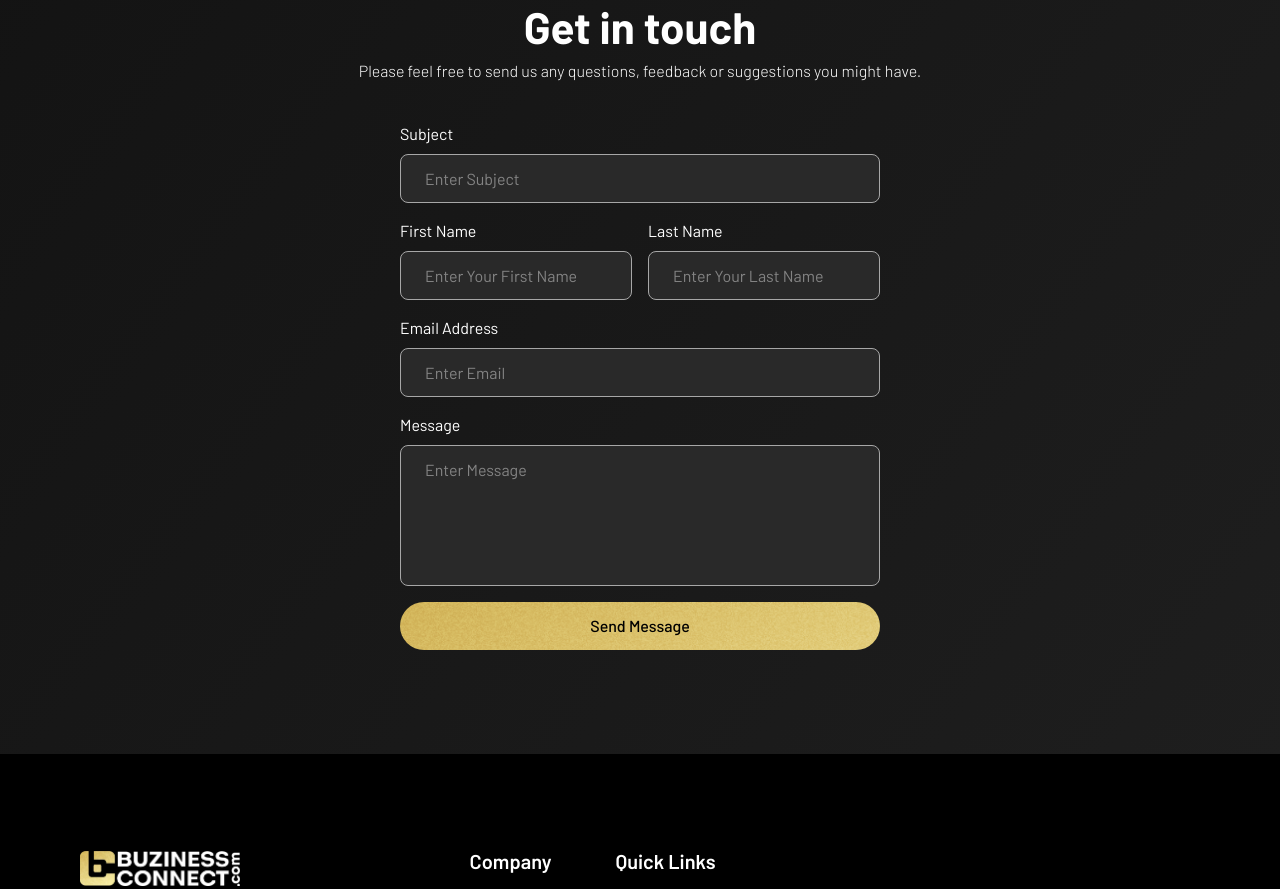
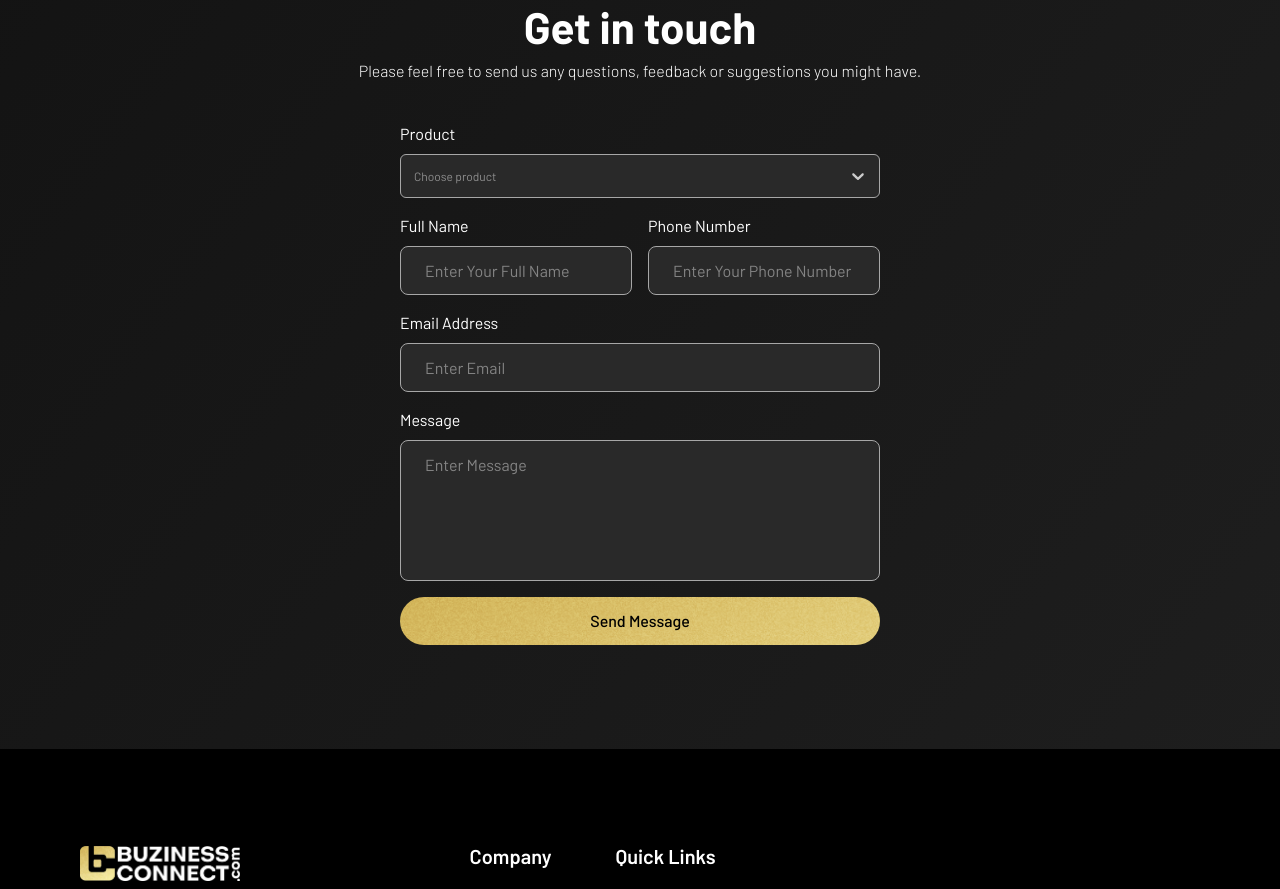
Before and after one commit to XyvinTech/Xcard, a React (Vite) app: page /products/membership in a window 1280 px wide. Shown: the part 4720-5609 px from the top of the page. Built offline with nearby package versions, Linux system fonts and the light colour scheme.

Commit message:
#modification

```diff
--- a/package.json
+++ b/package.json
@@ -20,7 +20,8 @@
     "react-dom": "^18.3.1",
     "react-hook-form": "^7.53.2",
     "react-multi-carousel": "^2.8.5",
-    "react-router-dom": "^6.26.2"
+    "react-router-dom": "^6.26.2",
+    "react-select": "^5.10.0"
   },
   "devDependencies": {
     "@eslint/js": "^9.11.1",
--- a/src/components/GetInTouch.jsx
+++ b/src/components/GetInTouch.jsx
@@ -4,6 +4,7 @@ import StyledButton from "../ui/StyledButton";
 import { Controller, useForm } from "react-hook-form";
 import { sendEmail } from "../api/sendEmail";
 import { useNavigate } from "react-router-dom";
+import StyledSelect from "../ui/StyledSelect";
 
 const GetInTouch = () => {
   const navigate = useNavigate();
@@ -43,13 +44,35 @@ const GetInTouch = () => {
           <Grid item md={12} xs={12}>
             <>
               {" "}
-              <Typography mb={1}>Subject</Typography>
+              <Typography mb={1}>Product</Typography>
               <Controller
                 name="subject"
                 control={control}
                 defaultValue=""
                 render={({ field }) => (
-                  <StyledInput placeholder="Enter Subject" {...field} />
+                  <StyledSelect
+                    options={[
+                      { value: "Digital Profiles", label: "Digital Profiles" },
+                      {
+                        value: "NFC Business Card",
+                        label: "NFC Business Card",
+                      },
+                      {
+                        value: "Digital Catalogue",
+                        label: "Digital Catalogue",
+                      },
+                      {
+                        value: "Digital Restaurant Menu",
+                        label: "Digital Restaurant Menu",
+                      },
+                      {
+                        value: "Membership Management System",
+                        label: "Membership Management System",
+                      },
+                    ]}
+                    placeholder="Choose product"
+                    {...field}
+                  />
                 )}
               />
             </>
@@ -57,26 +80,29 @@ const GetInTouch = () => {
           <Grid item md={6} xs={12}>
             <>
               {" "}
-              <Typography mb={1}>First Name</Typography>{" "}
+              <Typography mb={1}>Full Name</Typography>{" "}
               <Controller
-                name="firstName"
+                name="fullName"
                 control={control}
                 defaultValue=""
                 render={({ field }) => (
-                  <StyledInput placeholder="Enter Your First Name" {...field} />
+                  <StyledInput placeholder="Enter Your Full Name" {...field} />
                 )}
               />
             </>
           </Grid>
           <Grid item md={6} xs={12}>
             <>
-              <Typography mb={1}>Last Name</Typography>{" "}
+              <Typography mb={1}>Phone Number</Typography>{" "}
               <Controller
-                name="lastName"
+                name="phone"
                 control={control}
                 defaultValue=""
                 render={({ field }) => (
-                  <StyledInput placeholder="Enter Your Last Name" {...field} />
+                  <StyledInput
+                    placeholder="Enter Your Phone Number"
+                    {...field}
+                  />
                 )}
               />
             </>{" "}
--- a/src/pages/Shop.jsx
+++ b/src/pages/Shop.jsx
@@ -20,9 +20,9 @@ const Shop = () => {
   const { pathname } = useLocation();
   const mainContent = {
     image: header,
-    title: "Upgrade to Smart Business Cards",
+    title: "Connect Your Team,Connect with Clients",
     subtitle:
-      "Say goodbye to manual contact entry. Tap, share, and connect seamlessly.",
+      "Streamline team collaboration and communication.",
 
     button: "Buy Now",
   };
--- a/src/ui/Navbar.jsx
+++ b/src/ui/Navbar.jsx
@@ -78,6 +78,8 @@ function Navbar() {
           <Box
             component={"img"}
             src={logo}
+            sx={{ cursor: "pointer" }}
+            onClick={() => navigate("/")}
             alt="logo"
             width={"160px"}
             height={"36px"}
@@ -239,6 +241,8 @@ function Navbar() {
           <Box
             component={"img"}
             display={{ xs: "flex", md: "none" }}
+            sx={{ cursor: "pointer" }}
+            onClick={() => navigate("/")}
             src={logo}
             alt="logo"
             width={"160px"}
--- /dev/null
+++ b/src/ui/StyledSelect.jsx
@@ -0,0 +1,81 @@
+import React from "react";
+import Select from "react-select";
+import Box from "@mui/material/Box";
+
+const StyledSelect = ({
+  placeholder,
+  isDisabled,
+  options,
+  onChange,
+  value,
+  isMulti,
+}) => {
+  const customStyles = {
+    control: (provided, state) => ({
+      ...provided,
+      height: "auto",
+      padding: "3px",
+      border: "1px solid #A7A7A7",
+      borderRadius: "6px",
+      backgroundColor: "#292929",
+      color: "#000000",
+      boxShadow: state.isFocused ? "0 0 0 2px #fff" : "none",
+      cursor: "pointer",
+      "&:hover": {
+        borderColor: "#A7A7A7",
+      },
+    }),
+    indicatorSeparator: (provided) => ({
+      ...provided,
+      display: "none",
+    }),
+    option: (provided, state) => ({
+      ...provided,
+      backgroundColor: state.isFocused ? "#000" : "transparent",
+      color: state.isFocused ? "#ffffff" : "#fff",
+      cursor: "pointer",
+      ":active": {
+        backgroundColor: "#000",
+      },
+    }),
+    menu: (provided) => ({
+      ...provided,
+      position: "absolute",
+      backgroundColor: "#292929",
+      color: "#ffffff",
+      fontSize: "12px",
+
+      zIndex: 1000,
+    }),
+    singleValue: (provided) => ({
+      ...provided,
+      color: isDisabled ? "#a0a0a0" : "#fff",
+    }),
+    placeholder: (provided) => ({
+      ...provided,
+      color: "#8E8E8E",
+      fontSize: "12px",
+    }),
+  };
+
+  return (
+    <Box
+      sx={{
+        position: "relative",
+        width: "100%",
+      }}
+    >
+      <Select
+        placeholder={placeholder}
+        options={options}
+        onChange={onChange}
+        value={value}
+        isMulti={isMulti}
+        isDisabled={isDisabled}
+        styles={customStyles}
+      />
+    </Box>
+  );
+};
+
+export default StyledSelect;
```
Also changed, not shown: src/pages/Home.jsx (+124 -48 lines), src/pages/ProfilePge.jsx (+6 -4 lines), 1 other file (tests, documents, lock files or other folders).
